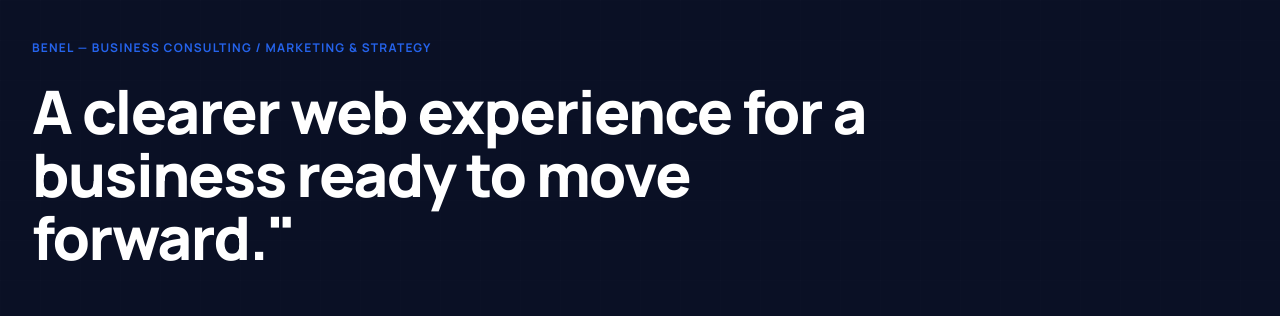
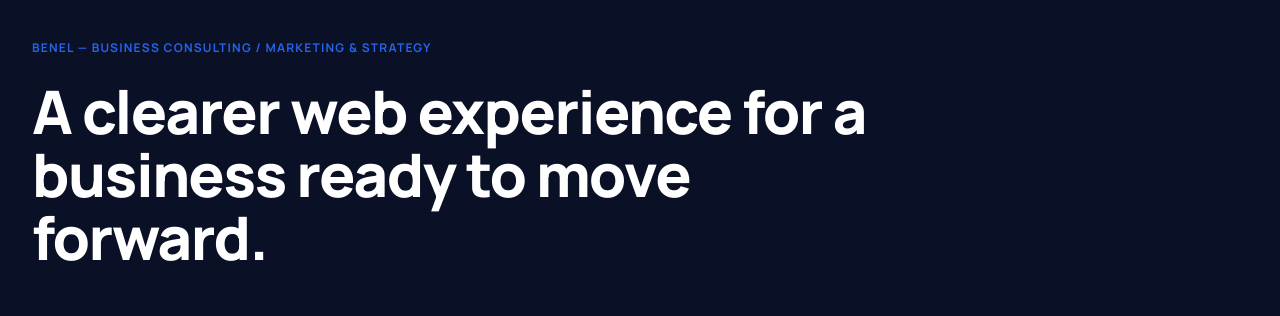
Before and after one commit to Dev-Tee06/the-dev-tee, a Next.js app: page /case-studies/benel in a window 1280 px wide. Shown: the part 181-497 px from the top of the page. Built offline with nearby package versions, Linux system fonts and the light colour scheme.

Commit message:
New change

```diff
--- a/app/case-studies/[slug]/page.tsx
+++ b/app/case-studies/[slug]/page.tsx
@@ -46,7 +46,7 @@ export default async function CaseStudyDetail({
 
             <h1 className="text-[clamp(32px,5vw,60px)] font-extrabold tracking-tight leading-[1.05] mb-8 break-normal">
               <span>
-                A clearer web experience for a business ready to move forward."
+                A clearer web experience for a business ready to move forward.
               </span>
             </h1>
 
```
